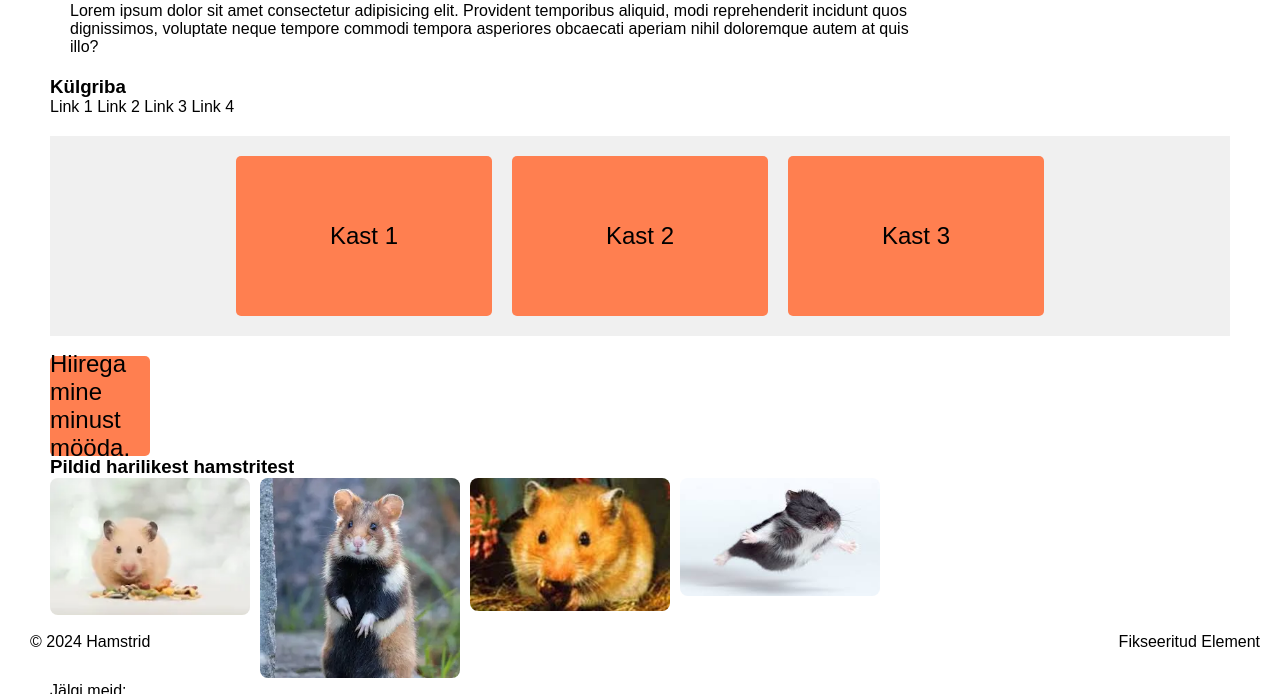
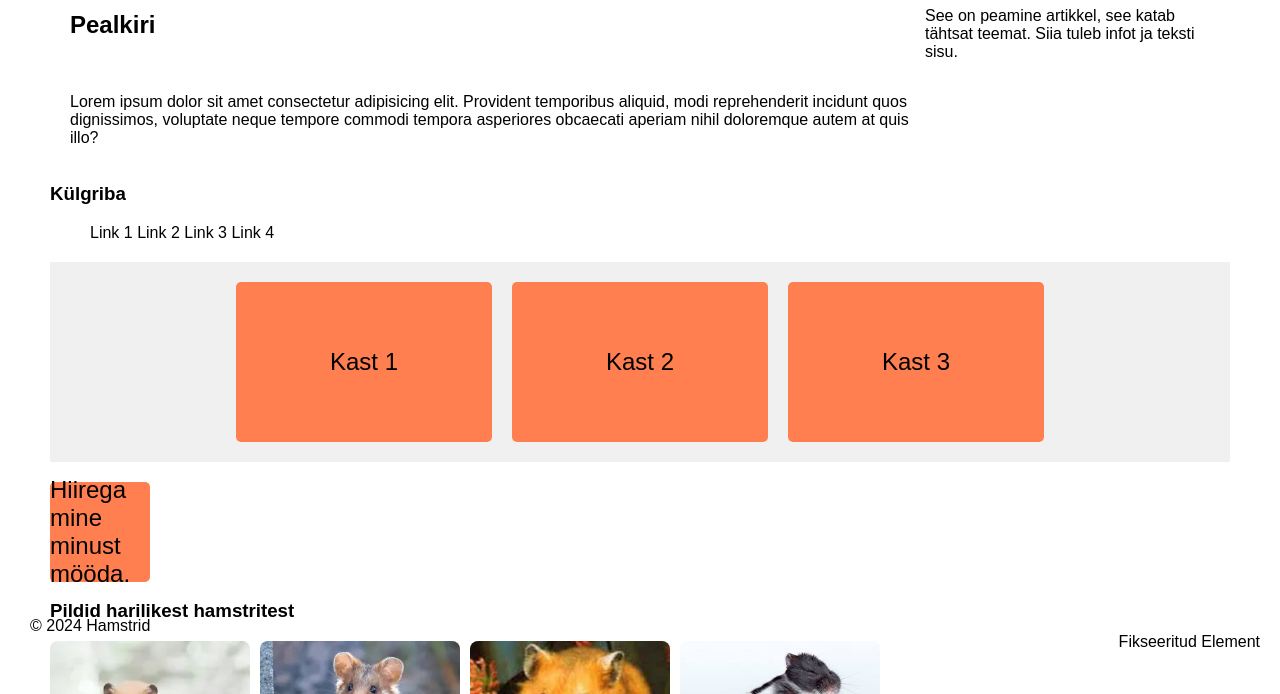
Before and after one commit to kaisaraava/Displaylayout, a plain HTML site: page index.html in a window 1280 px wide. Shown: the part 129-823 px from the top of the page. Drawn offline with Linux system fonts and the light colour scheme.

Commit message:
Sasssy style over making

```diff
--- a/index.html
+++ b/index.html
@@ -4,7 +4,7 @@
     <meta charset="UTF-8" />
     <meta name="viewport" content="width=device-width, initial-scale=1.0" />
     <title>Keeris paigutus</title>
-    <link rel="stylesheet" href="style.css" />
+    <link rel="stylesheet" href="./styles/style.css" />
 </head>
 <body>
     <header>
--- /dev/null
+++ b/styles/_header.scss
@@ -0,0 +1,4 @@
+header {
+    display: flex;
+    justify-content: space-between;
+}
--- /dev/null
+++ b/styles/style.scss
@@ -0,0 +1,117 @@
+@import "./header";
+
+body {
+  font-family: Arial, sans-serif;
+  margin: 20px 50px 20px 50px;
+  height: 100vh; /* Täida kogu kõrgus */
+}
+
+.flex-container {
+  display: flex; /* Flexbox paigutus */
+  justify-content: center; /* Horisontaalne joondamine */
+  align-items: center; /* Vertikaalne joondamine */
+  height: 200px; /* Kasti kõrgus, muuda vastavalt vajadusele */
+  background-color: #f0f0f0; /* Taustavärv konteinerile */
+  margin: 20px 0; /* Ülemine ja alumine vahe */
+}
+
+.box {
+  background-color: coral; /* Taustavärv kastidele */
+  width: 20vw; /* Kasti laius (muuda vastavalt vajadusele) */
+  height: 20vh; /* Kasti kõrgus (muuda vastavalt vajadusele) */
+  margin: 10px; /* Vahe kastide vahel */
+  display: flex; /* Flexbox paigutus kastides */
+  justify-content: center; /* Keskenda sisu horisontaalselt */
+  align-items: center; /* Keskenda sisu vertikaalselt */
+  border-radius: 5px; /* Nurgad ümaraks */
+  font-size: 1.5em; /* Teksti suurus */
+}
+section {
+  display: grid;
+  grid-template-columns: repeat(auto-fill, minmax(150px, 1fr));
+}
+
+.section {
+  margin: 0 10px;
+}
+#article {
+  display: grid;
+  grid-template-columns: 3fr 1fr;
+  margin: 20px;
+}
+#aside {
+  grid-template-columns: 3fr 1fr;
+  flex-direction: column;
+  margin: 20px;
+  gap: 5px;
+}
+.hover-box {
+  width: 100px; /* Kasti algne laius */
+  height: 100px; /* Kasti algne kõrgus */
+  background-color: coral; /* Algne taustavärv */
+  display: flex; /* Keskenda sisu */
+  justify-content: center; /* Keskenda horisontaalselt */
+  align-items: center; /* Keskenda vertikaalselt */
+  font-size: 1.5em; /* Teksti suurus */
+  border-radius: 5px; /* Nurgad ümaraks */
+  transition: all 0.3s ease; /* Üleminek kõikide omaduste puhul */
+}
+
+.hover-box:hover {
+  transform: scale(1.2) rotate(10deg); /* Suurenda ja pöörle */
+  background-color: lightblue; /* Muuda taustavärv hoveri ajal */
+}
+.gallery {
+  display: flex; /* Kasuta flex paigutust */
+  justify-content: flex-start; /* Joonda pildid vasakule */
+  flex-wrap: wrap; /* Lubab piltide ridade vahetust */
+  gap: 10px; /* Vahe piltide vahel */
+}
+
+.gallery-item {
+  flex: 1 0 150px; /* Piltide minimaalne laius */
+  max-width: 200px; /* Piltide maksimaalne laius */
+}
+
+.gallery-item img {
+  width: 100%; /* Pildi laius konteineris */
+  height: auto; /* Säilitab aspekti */
+  border-radius: 8px; /* Ümarad nurgad */
+}
+.gallery-container {
+  display: flex; /* Kasuta flex paigutust */
+  justify-content: flex-start; /* Joonda pildid vasakule */
+  flex-wrap: wrap; /* Lubab piltide ridade vahetust */
+  gap: 10px; /* Vahe piltide vahel */
+}
+.aplikatsiooniikoonid {
+  display: flex; /* Kasuta flexbox'i paigutuseks */
+  flex-wrap: wrap; /* Luba elementide rullimine järgmistesse ridadesse */
+  gap: 10px; /* Lisa veidi ruumi elementide vahele */
+}
+
+.ikon-item {
+  flex: 1 0 80px; /* Ikonite minimaalne laius */
+  max-width: 60px; /* Ikonite maksimaalne laius */
+}
+
+.ikon-item img {
+  width: 100%; /* Pilt võtab kogu oma konteineri laiusest */
+  height: auto; /* Säilita aspekt */
+  border-radius: 8px; /* Ümarad nurgad */
+}
+.fixed-element {
+  position: fixed; /* Fikseeritud positsioon */
+  bottom: 20px; /* Alt 20px kaugusele */
+  right: 20px; /* Parempoolsest servast 20px kaugusele */
+  z-index: 1000; /* Z element positisoneerib märke*/
+}
+footer {
+  display: flex;
+  position: fixed;
+  bottom: 10px;
+  left: 20px;
+  width: 100%;
+  padding: 10px;
+  z-index: 1000;
+}
```
Also changed, not shown: styles/style.css (added), 1 other file.
